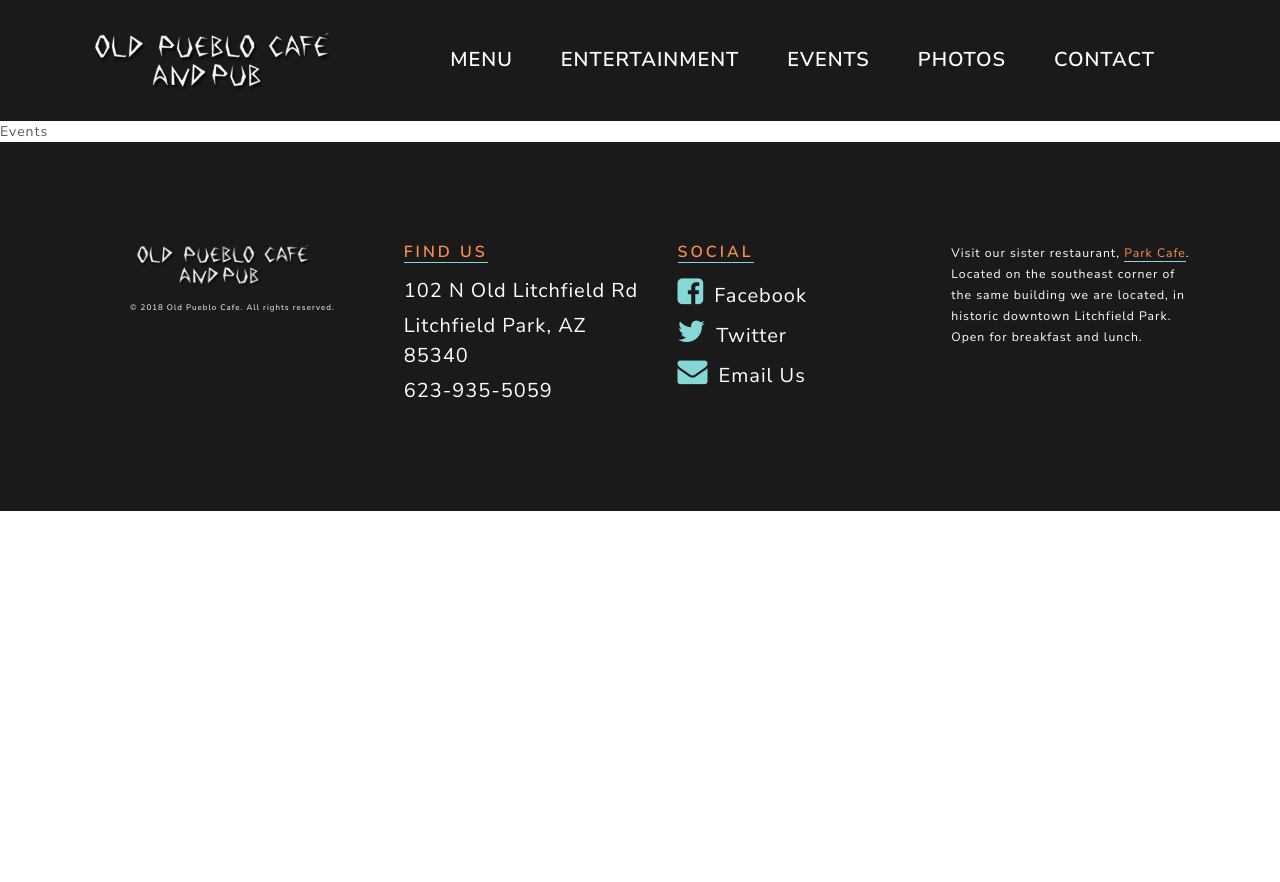
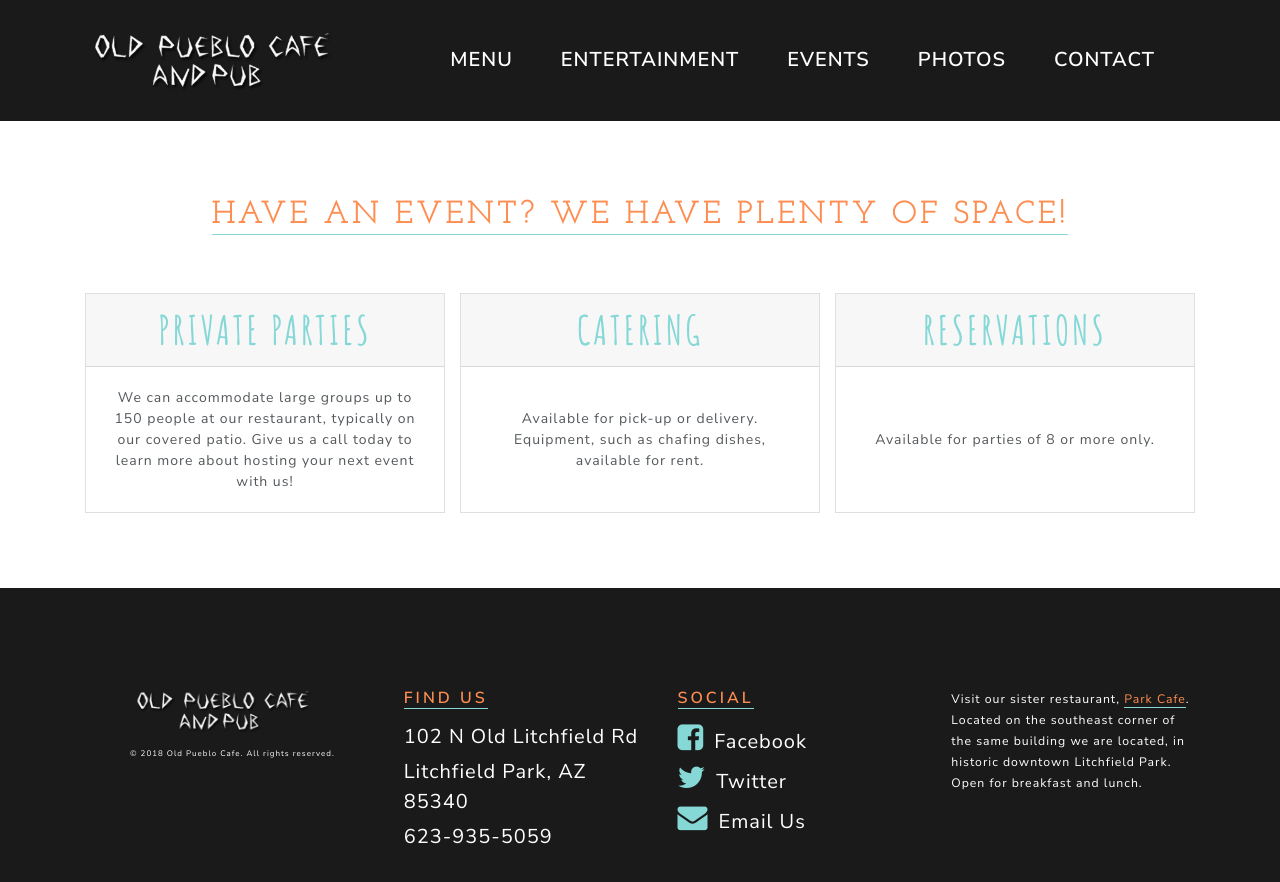
Before and after one commit to schmidgallm/old-pueblo-cafe, a React (Create React App) app: page /events in a window 1280 px wide. Shown: the top 882 px of the page. Before the commit the page ends 800 px from the top, so only its background shows below. Built offline with nearby package versions, Linux system fonts and the light colour scheme.

Commit message:
add events page ui

```diff
--- a/src/components/Pages/Entertainment/Entertainment.css
+++ b/src/components/Pages/Entertainment/Entertainment.css
@@ -35,3 +35,30 @@
   font-size: 20px;
   margin: 20px auto;
 }
+
+@media (max-width: 940px) {
+  .ent-body {
+    display: block;
+  }
+
+  .ent-header {
+    margin-top: 50px;
+  }
+
+  .ent-body {
+    margin: 0;
+  }
+
+  .ent-header h1 {
+    border: none;
+    font-size: 30px;
+  }
+
+  .ent-band {
+    margin-top: 20px;
+  }
+
+  .band-img {
+    margin: 0;
+  }
+}
--- a/src/components/Pages/Events/Events.css
+++ b/src/components/Pages/Events/Events.css
@@ -0,0 +1,45 @@
+.events-page {
+  margin: 75px auto;
+  text-align: center;
+}
+
+.events-page h1 {
+  font-family: 'Josefin Slab', serif;
+  color: var(--primary);
+  display: inline-block;
+  border-bottom: 1px solid var(--secondary);
+}
+
+.cards {
+  margin: 50px auto;
+  display: grid;
+  grid-template-columns: repeat(3, 1fr);
+  gap: 15px;
+}
+
+.card-header {
+  color: var(--secondary);
+  font-family: 'Amatic SC', cursive;
+  font-size: 40px;
+}
+
+.card-text {
+  display: flex;
+  align-items: center;
+  justify-content: center;
+  width: 100%;
+  height: 100%;
+}
+
+@media (max-width: 940px) {
+  .events h1 {
+    font-size: 30px;
+    border: none;
+  }
+  .cards {
+    margin: 50px auto;
+    display: grid;
+    grid-template-columns: 1fr;
+    gap: 15px;
+  }
+}
--- a/src/components/Pages/Events/Events.js
+++ b/src/components/Pages/Events/Events.js
@@ -5,6 +5,37 @@ import React from 'react';
 import './Events.css';
 
 const Events = () => {
-  return <div>Events</div>;
+  return (
+    <div className='events-page container'>
+      <h1>Have an Event? We have plenty of space!</h1>
+      <div className='cards'>
+        <div className='card'>
+          <h5 class='card-header'>Private Parties</h5>
+          <div class='card-body'>
+            <p class='card-text'>
+              We can accommodate large groups up to 150 people at our
+              restaurant, typically on our covered patio. Give us a call today
+              to learn more about hosting your next event with us!
+            </p>
+          </div>
+        </div>
+        <div className='card'>
+          <h5 class='card-header'>Catering</h5>
+          <div class='card-body'>
+            <p class='card-text'>
+              Available for pick-up or delivery. Equipment, such as chafing
+              dishes, available for rent.
+            </p>
+          </div>
+        </div>
+        <div className='card'>
+          <h5 class='card-header'>Reservations </h5>
+          <div class='card-body'>
+            <p class='card-text'>Available for parties of 8 or more only.</p>
+          </div>
+        </div>
+      </div>
+    </div>
+  );
 };
 export default Events;
```
